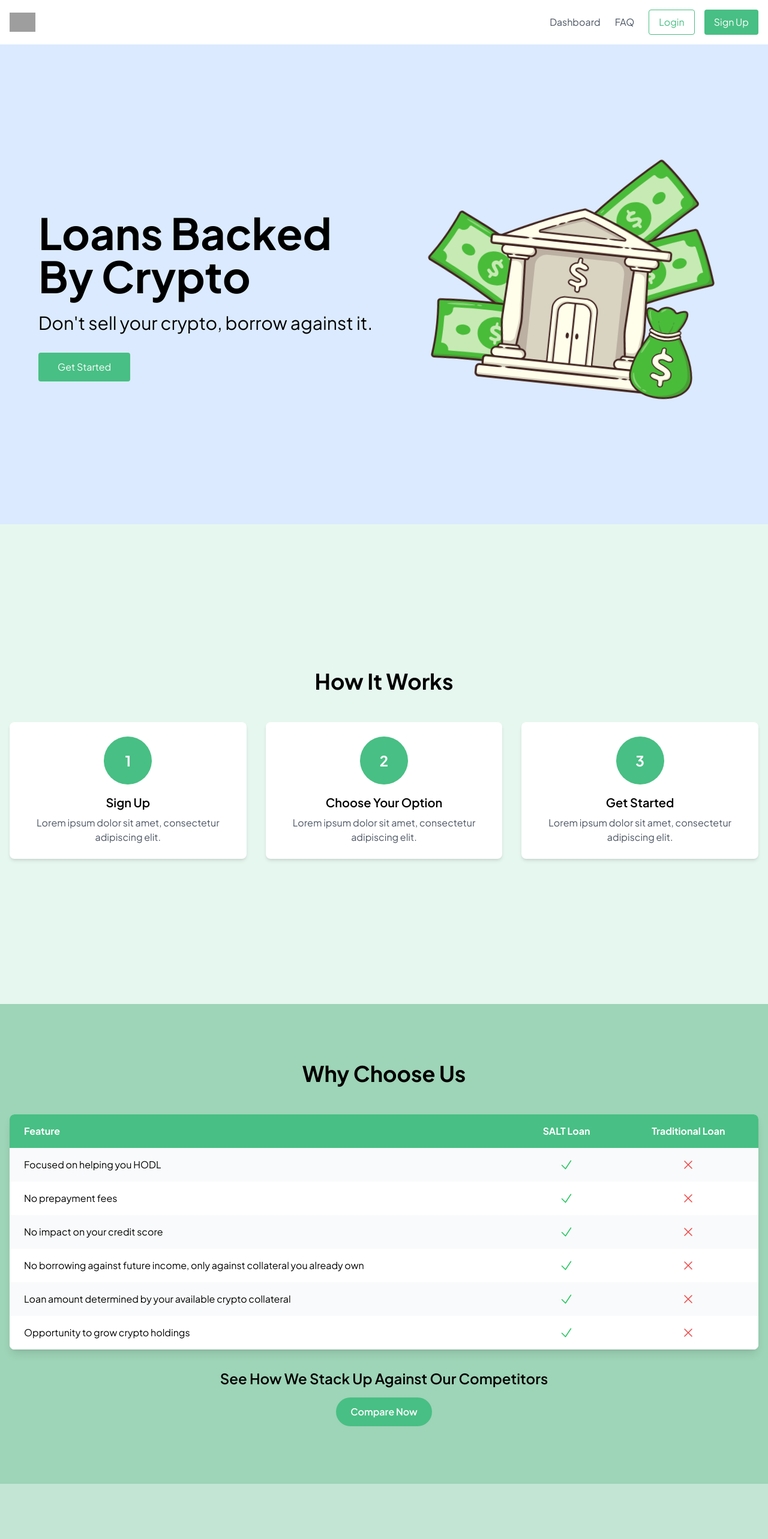
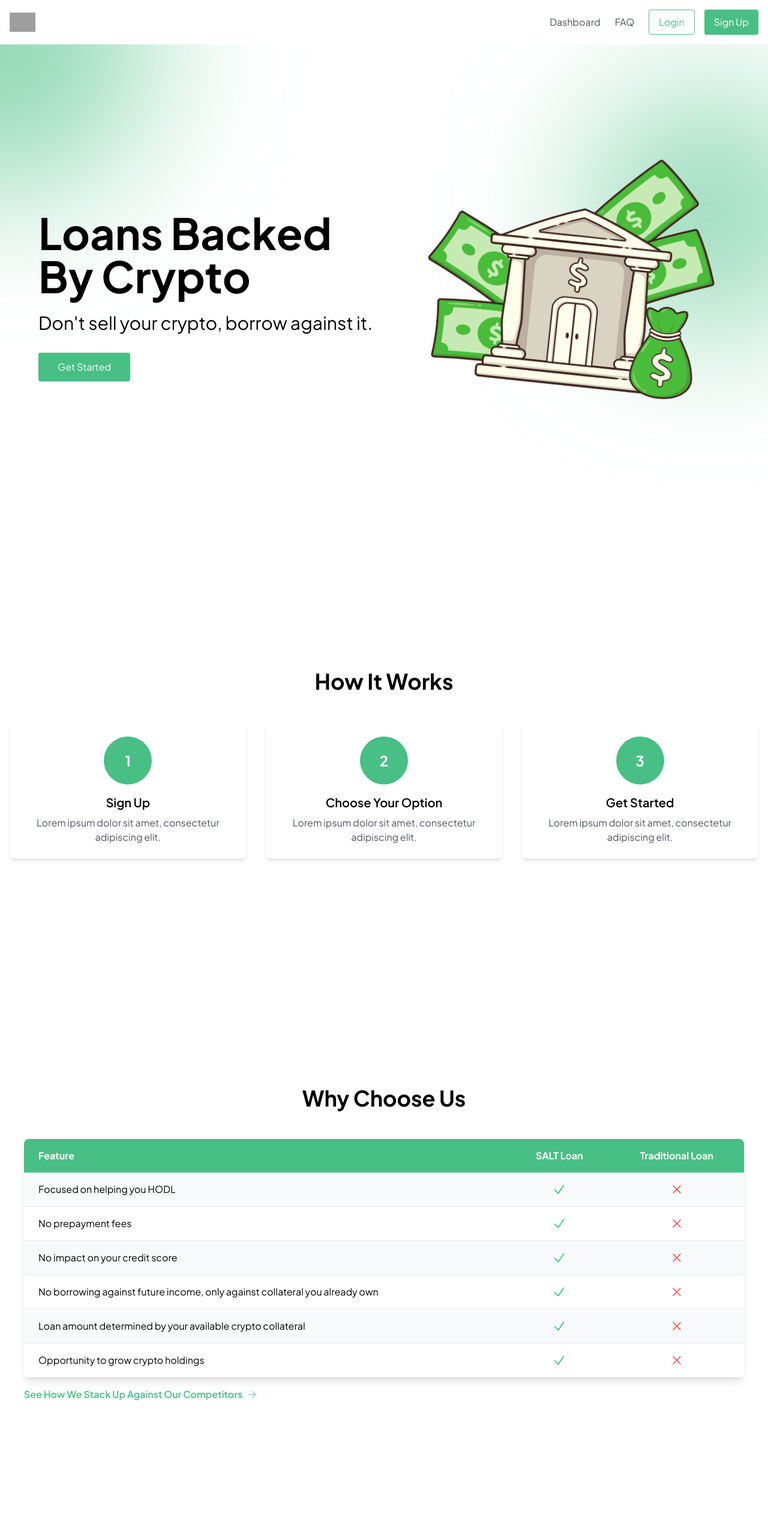
Before and after one commit to veermshah/MicroVault, a React (Vite) app in the folder frontend/: page / in a window 1280 px wide. Shown: the top 2566 px of the page at 60% size. Built offline with nearby package versions, Linux system fonts and the light colour scheme; grey boxes are pictures that could not be loaded; the HTML template or start-up script is replaced by a standard one.

Commit message:
merge ready

```diff
--- a/frontend/src/components/header.jsx
+++ b/frontend/src/components/header.jsx
@@ -4,8 +4,8 @@
 
 const Header = () => {
   return (
-    <header className="bg-white shadow-md">
-      <div className="container mx-auto px-4 py-4 flex items-center justify-between">
+    <header className="bg-transparent relative">
+      <div className="container mx-auto px-4 py-4 flex items-center justify-between relative z-20">
         <div className="flex items-center">
           <img src="/Image 1.png" alt="Logo" className="h-8 w-auto" />
         </div>
--- a/frontend/src/components/hero.jsx
+++ b/frontend/src/components/hero.jsx
@@ -3,12 +3,17 @@
 
 const Hero = () => {
   return (
-    <section className="bg-blue-100 min-h-screen flex items-center">
-      <div className="container mx-auto px-4">
-        <div className="flex flex-col md:flex-row items-center"> {/* Align items in a row on larger screens */}
+    <section className="white min-h-screen flex items-center relative overflow-hidden">
+      {/* Blur element for the left upper area */}
+      <div className="absolute top-[-250px] left-[-250px] w-[500px] h-[500px] bg-[#48bf84]/60 rounded-full blur-[120px] z-0" />
 
+      {/* Blur element for the top right of the bank icon */}
+      <div className="absolute top-[10%] right-[-100px] w-[400px] h-[400px] bg-[#48bf84]/60 rounded-full blur-[120px] z-0" />
+
+      <div className="container mx-auto px-4 relative z-10">
+        <div className="flex flex-col md:flex-row items-center">
           {/* Left side content */}
-          <div className="w-full md:w-1/2 mb-8 md:mb-0 md:pl-12 mt-10"> {/* Added margin-top */}
+          <div className="w-full md:w-1/2 mb-8 md:mb-0 md:pl-12 mt-10">
             <h1 className="text-5xl md:text-7xl font-bold mb-6 leading-tight">Loans Backed By Crypto</h1>
             <p className="text-2xl md:text-3xl mb-8">Don't sell your crypto, borrow against it.</p>
             <button className="bg-[#48BF84] text-white px-8 py-3 rounded hover:bg-[#3da46f] transition duration-300">
@@ -17,7 +22,7 @@
           </div>
 
           {/* Right side icon */}
-          <div className="w-full md:w-1/2 flex justify-center items-center -mt-10"> {/* Added negative margin-top */}
+          <div className="w-full md:w-1/2 flex justify-center items-center -mt-10">
             <img
               src={bankIcon}
               alt="Bank Icon"
--- a/frontend/src/components/howItWorks.jsx
+++ b/frontend/src/components/howItWorks.jsx
@@ -2,7 +2,7 @@
 
 const HowItWorks = () => {
   return (
-    <section className="bg-[#e6f7ef] min-h-screen flex items-center">
+    <section className="bg-[#ffffff] min-h-screen flex items-center">
       <div className="container mx-auto px-4">
         <h2 className="text-4xl font-bold text-center mb-12 text-black">How It Works</h2>
         <div className="grid grid-cols-1 md:grid-cols-3 gap-8">
--- a/frontend/src/components/testimonials.jsx
+++ b/frontend/src/components/testimonials.jsx
@@ -2,7 +2,7 @@
 
 const Testimonials = () => {
   return (
-    <section className="bg-[#c2e6d3] min-h-screen flex items-center">
+    <section className="bg-[#ffffff] min-h-screen flex items-center">
       <div className="container mx-auto px-4">
         <h2 className="text-4xl font-bold text-center mb-12 text-black">What Others Say</h2>
         <div className="grid grid-cols-1 md:grid-cols-3 gap-8">
--- a/frontend/src/components/whyChooseUs.jsx
+++ b/frontend/src/components/whyChooseUs.jsx
@@ -1,5 +1,5 @@
 import React from 'react';
-import { CheckIcon, XMarkIcon } from '@heroicons/react/24/solid';
+import { CheckIcon, XMarkIcon, ArrowRightIcon } from '@heroicons/react/24/solid';
 
 const WhyChooseUs = () => {
   const comparisonData = [
@@ -12,8 +12,8 @@
   ];
 
   return (
-    <section className="bg-[#9ed4b7] min-h-screen flex items-center py-16">
-      <div className="container mx-auto px-4">
+    <section className="bg-[ffffff] min-h-screen flex items-center py-16">
+      <div className="container mx-auto px-10">
         <h2 className="text-4xl font-bold text-center mb-12 text-black">Why Choose Us</h2>
         <div className="bg-white rounded-lg shadow-lg overflow-hidden">
           <table className="w-full">
@@ -27,15 +27,15 @@
             <tbody>
               {comparisonData.map((item, index) => (
                 <tr key={index} className={index % 2 === 0 ? 'bg-gray-50' : 'bg-white'}>
-                  <td className="py-4 px-6">{item.feature}</td>
-                  <td className="py-4 px-6 text-center">
+                  <td className="py-4 px-6 border-b border-gray-200">{item.feature}</td>
+                  <td className="py-4 px-6 text-center border-b border-gray-200">
                     {item.us ? (
                       <CheckIcon className="h-6 w-6 text-green-500 mx-auto" />
                     ) : (
                       <XMarkIcon className="h-6 w-6 text-red-500 mx-auto" />
                     )}
                   </td>
-                  <td className="py-4 px-6 text-center">
+                  <td className="py-4 px-6 text-center border-b border-gray-200">
                     {item.traditional ? (
                       <CheckIcon className="h-6 w-6 text-green-500 mx-auto" />
                     ) : (
@@ -47,13 +47,11 @@
             </tbody>
           </table>
         </div>
-        <div className="text-center mt-8">
-          <h3 className="text-2xl font-semibold text-black mb-4">
+        <div className="mt-4 flex items-center">
+          <h3 className="text-l font-semibold text-[#48BF84] mr-2">
             See How We Stack Up Against Our Competitors
           </h3>
-          <button className="bg-[#48BF84] text-white px-6 py-3 rounded-full font-semibold hover:bg-[#3da46f] transition duration-300">
-            Compare Now
-          </button>
+          <ArrowRightIcon className="h-4 w-4 text-[#48BF84]" />
         </div>
       </div>
     </section>
```
